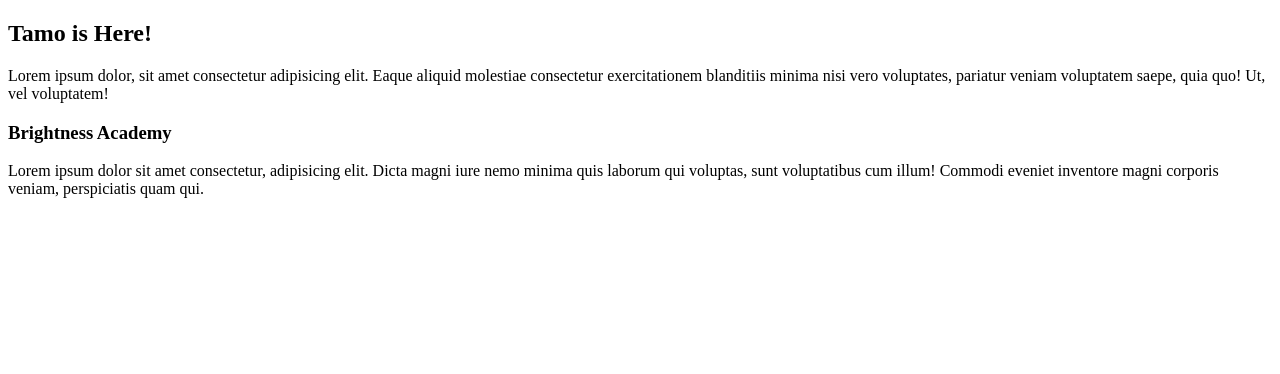
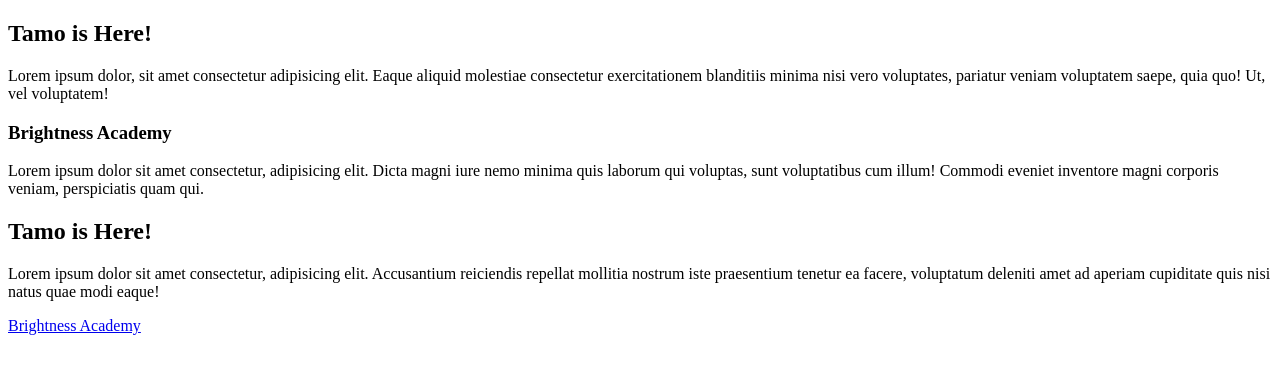
Before and after one commit to KamrulHasan11/seceond-website, a plain HTML site: page index.html in a window 1280 px wide. Drawn offline with Linux system fonts and the light colour scheme.

Commit message:
Article Section Added in HTML File

```diff
--- a/index.html
+++ b/index.html
@@ -11,5 +11,13 @@
     <p>Lorem ipsum dolor, sit amet consectetur adipisicing elit. Eaque aliquid molestiae consectetur exercitationem blanditiis minima nisi vero voluptates, pariatur veniam voluptatem saepe, quia quo! Ut, vel voluptatem!</p>
     <h3>Brightness Academy</h3>
     <p>Lorem ipsum dolor sit amet consectetur, adipisicing elit. Dicta magni iure nemo minima quis laborum qui voluptas, sunt voluptatibus cum illum! Commodi eveniet inventore magni corporis veniam, perspiciatis quam qui.</p>
+
+    <section>
+        <div class="article">
+            <h2>Tamo is Here!</h2>
+            <p>Lorem ipsum dolor sit amet consectetur, adipisicing elit. Accusantium reiciendis repellat mollitia nostrum iste praesentium tenetur ea facere, voluptatum deleniti amet ad aperiam cupiditate quis nisi natus quae modi eaque!</p>
+            <a href="#">Brightness Academy</a>
+        </div>
+    </section>
 </body>
 </html>
```
